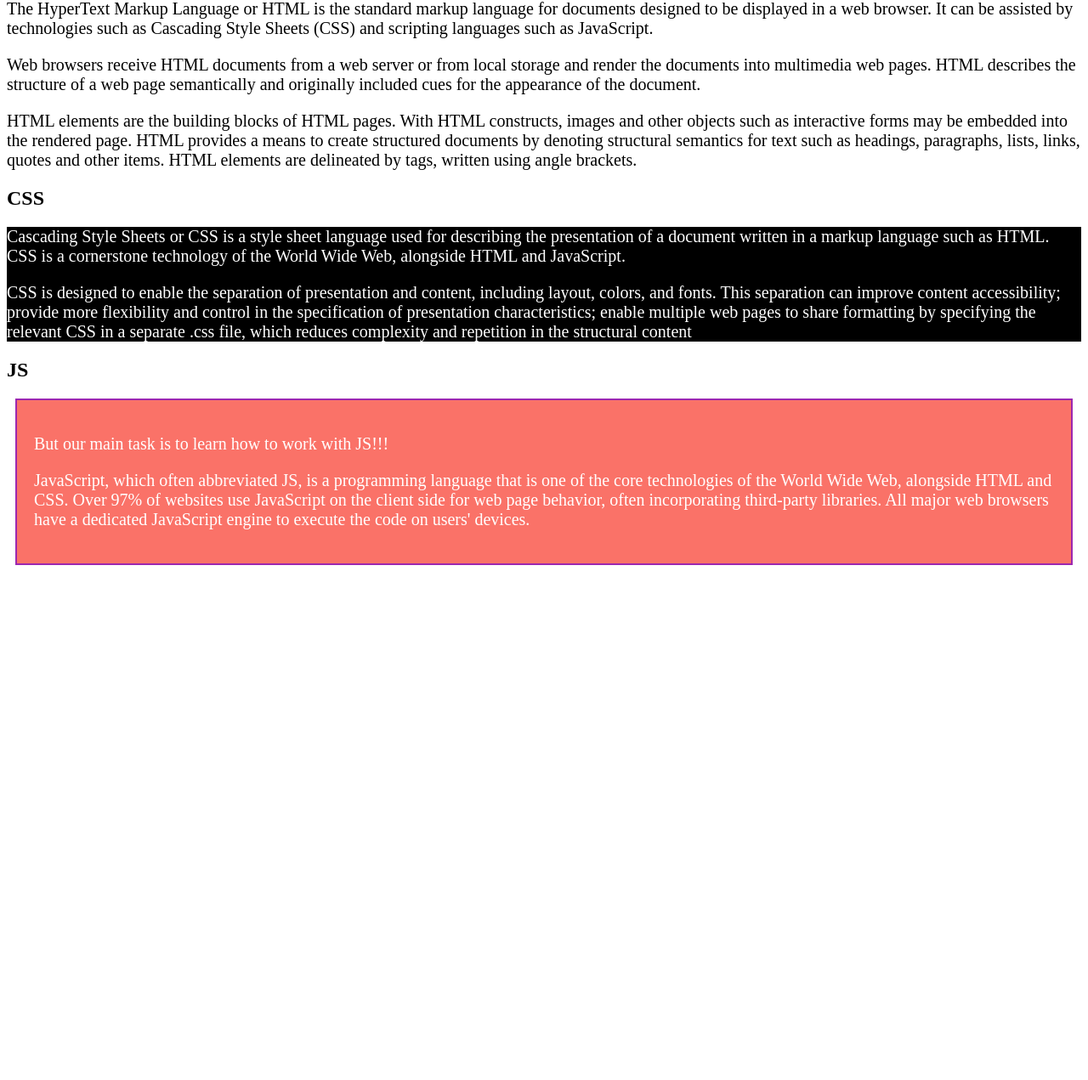
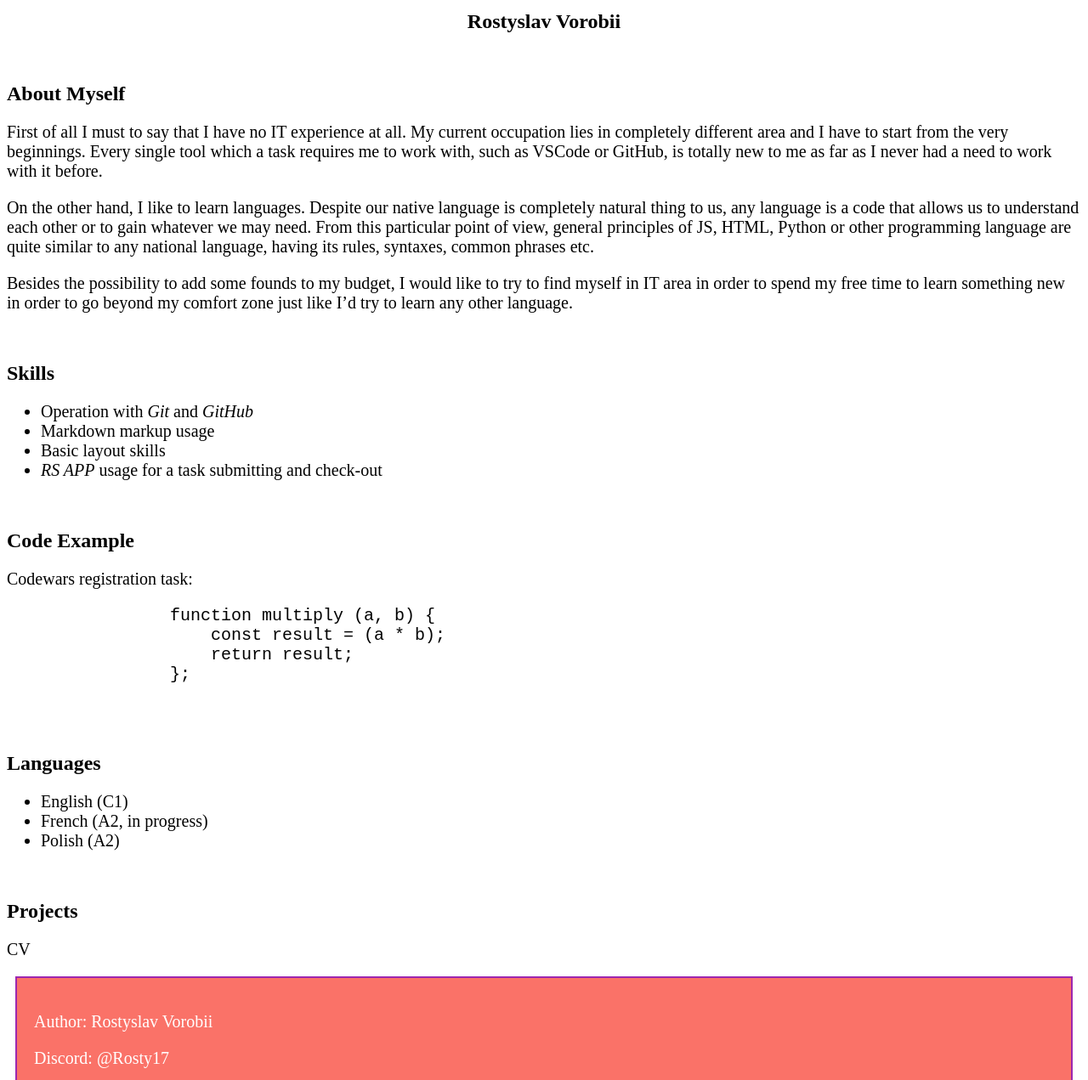
Before and after one commit to Rosty17/rsschool-cv, a plain HTML site: page Index.html in a window 1280 px wide. Shown: the part 68-1339 px from the top of the page at 85% size. Before the commit the page ends 800 px from the top, so only its background shows below. Drawn offline with Linux system fonts and the light colour scheme.

Commit message:
init: CV HTMS & CSS layout

```diff
--- a/Index.html
+++ b/Index.html
@@ -4,32 +4,77 @@
     <meta charset="UTF-8">
     <meta http-equiv="X-UA-Compatible" content="IE=edge">
     <meta name="viewport" content="width=device-width, initial-scale=1.0">
-    <title>HTML, CSS & Git Basics</title>
-    <link <link href="/Style.css" rel="stylesheet" type="text/css">
+    <title>Curriculum Vitae</title>
+        <link <link href="/Style.css" rel="stylesheet" type="text/css">
 </head>
 <body>
-    <h2>HTML</h2>
+    <div class="center">
+        <h1>Curriculum Vitae</h1>
+            <h2>Rostyslav Vorobii</h2>
+    </div>
+<br>
+
+    <h2>About Myself</h2>
     <div class="text-block1">
-        <p>The HyperText Markup Language or HTML is the standard markup language for documents designed to be displayed in a web browser. It can be assisted by technologies such as Cascading Style Sheets (CSS) and scripting languages such as JavaScript.</p>
+        <p>First of all I must to say that I have no IT experience at all. My current occupation lies in completely different area and I have to start from the very beginnings. Every single tool which a task requires me to work with, such as VSCode or GitHub, is totally new to me as far as I never had a need to work with it before.</p>
 
-        <p>Web browsers receive HTML documents from a web server or from local storage and render the documents into multimedia web pages. HTML describes the structure of a web page semantically and originally included cues for the appearance of the document.</p>
+        <p>On the other hand, I like to learn languages. Despite our native language is completely natural thing to us, any language is a code that allows us to understand each other or to gain whatever we may need. From this particular point of view, general principles of JS, HTML, Python or other programming language are quite similar to any national language, having its rules, syntaxes, common phrases etc.</p>
 
-        <p>HTML elements are the building blocks of HTML pages. With HTML constructs, images and other objects such as interactive forms may be embedded into the rendered page. HTML provides a means to create structured documents by denoting structural semantics for text such as headings, paragraphs, lists, links, quotes and other items. HTML elements are delineated by tags, written using angle brackets.</p>
+        <p>Besides the possibility to add some founds to my budget, I would like to try to find myself in IT area in order to spend my free time to learn something new in order to go beyond my comfort zone just like I’d try to learn any other language.</p>
     </div>
 
-    <h2>CSS</h2>
-    <div class="text-block2">
-        <p>Cascading Style Sheets or CSS is a style sheet language used for describing the presentation of a document written in a markup language such as HTML. CSS is a cornerstone technology of the World Wide Web, alongside HTML and JavaScript.</p>
+    <br>
 
-        <p>CSS is designed to enable the separation of presentation and content, including layout, colors, and fonts. This separation can improve content accessibility; provide more flexibility and control in the specification of presentation characteristics; enable multiple web pages to share formatting by specifying the relevant CSS in a separate .css file, which reduces complexity and repetition in the structural content</p>
+    <h2>Skills</h2>
+    <div class="text-block1">
+        <ul>
+            <li>Operation with <i>Git</i> and <i>GitHub</i></li>
+            <li>Markdown markup usage</li>
+            <li>Basic layout skills</li>
+            <li><i>RS APP</i> usage for a task submitting and check-out</li>
+        </ul>
     </div>
 
+    <br>
 
-    <h2>JS</h2>
-    <div class="text-block3">
-        <p>But our main task is to learn how to work with JS!!!</p>
+    <h2>Code Example</h2>
+    <div class="text-block1">
 
-        <p>JavaScript, which often abbreviated JS, is a programming language that is one of the core technologies of the World Wide Web, alongside HTML and CSS. Over 97% of websites use JavaScript on the client side for web page behavior, often incorporating third-party libraries. All major web browsers have a dedicated JavaScript engine to execute the code on users' devices.</p>
+        <p>Codewars registration task:</p>
+
+        <code>
+            <pre>
+                function multiply (a, b) {
+                    const result = (a * b);
+                    return result;
+                };
+            </pre>
+        </code>
+    </div>
+
+    <br>
+
+    <h2>Languages</h2>
+    <div class="text-block1">
+        <ul>
+            <li>English (C1)</li>
+            <li>French (A2, in progress)</li>
+            <li>Polish (A2)</li>
+        </ul>
+    </div>
+
+    <br>
+
+    <h2>Projects</h2>
+    <div class="text-block1">
+        <p>CV</p>
     </div>
 </body>
+
+<footer class="text-block3">
+    <p>Author: Rostyslav Vorobii</p>
+    <p>Discord: @Rosty17</p>
+    <img src="https://rs.school/images/rs_school_js.svg" alt="RS School Logo">
+    <a href="https://rs.school/js/">"JavaScript/Front-end" Course</a>
+  </footer>
 </html>
--- a/Style.css
+++ b/Style.css
@@ -18,3 +18,7 @@
     border: 2px solid #9c27b0;
     font-size: 20px;
   }
+
+  .center {
+    text-align: center;
+  }
```
